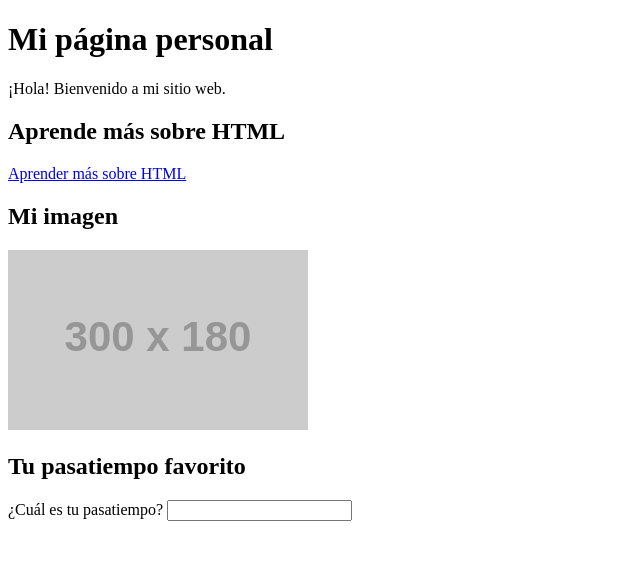
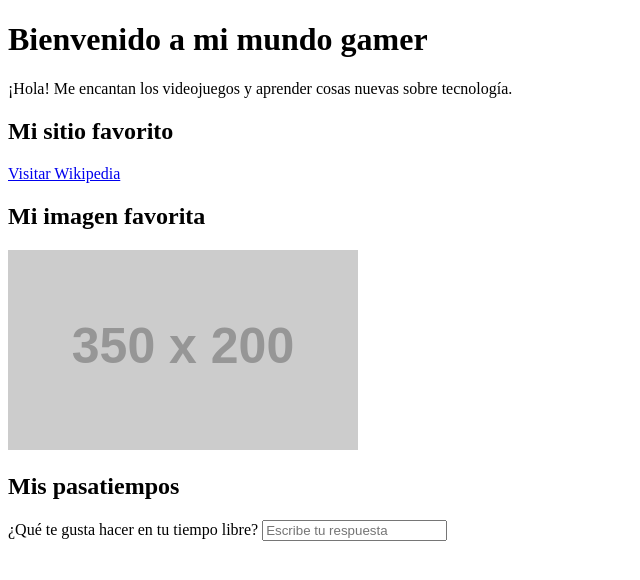
Before and after one commit to upc-pre-202620-1asi0730-8093-greentech/webdev-course-greentech, a plain HTML site: page completed-examples/lesson-4-html-images-links/lesson-4-practice-personal-page-solved.html in a window 1280 px wide. Shown: the whole page, without its empty margins (0-640 px from the left). Drawn offline with Linux system fonts and the light colour scheme; placeholder pictures from the web are drawn by us.

Commit message:
Add lesson 5 CSS materials and update lesson 4

```diff
--- a/completed-examples/lesson-4-html-images-links/lesson-4-practice-personal-page-solved.html
+++ b/completed-examples/lesson-4-html-images-links/lesson-4-practice-personal-page-solved.html
@@ -5,21 +5,35 @@
   <title>Mi página personal</title>
 </head>
 <body>
-  <h1>Mi página personal</h1>
-  <p>¡Hola! Bienvenido a mi sitio web.</p>
 
-  <h2>Aprende más sobre HTML</h2>
-  <a href="https://developer.mozilla.org/es/docs/Web/HTML"
-     target="_blank" rel="noopener noreferrer">
-    Aprender más sobre HTML
-  </a>
+<h1>Bienvenido a mi mundo gamer</h1>
 
-  <h2>Mi imagen</h2>
-  <img src="https://placehold.co/300x180/png"
-       alt="Rectángulo gris con el texto 300 x 180">
+<p>
+  ¡Hola! Me encantan los videojuegos y
+  aprender cosas nuevas sobre tecnología.
+</p>
 
-  <h2>Tu pasatiempo favorito</h2>
-  <label for="hobby">¿Cuál es tu pasatiempo?</label>
-  <input id="hobby" type="text">
+<h2>Mi sitio favorito</h2>
+
+<a href="https://www.wikipedia.org/"
+   target="_blank" rel="noopener noreferrer">
+  Visitar Wikipedia
+</a>
+
+<h2>Mi imagen favorita</h2>
+
+<img src="https://placehold.co/350x200/2563eb/ffffff?text=Videojuegos"
+     alt="Imagen azul con la palabra Videojuegos">
+
+<h2>Mis pasatiempos</h2>
+
+<label for="pasatiempo">
+  ¿Qué te gusta hacer en tu tiempo libre?
+</label>
+
+<input id="pasatiempo"
+       type="text"
+       placeholder="Escribe tu respuesta">
+
 </body>
 </html>
--- /dev/null
+++ b/completed-examples/lesson-5-css-introduction/styles.css
@@ -0,0 +1,17 @@
+
+body {
+  background-color: #f3e8ff;
+  font-family: Verdana, sans-serif;
+}
+
+.tarjeta {
+  background-color: white;
+  padding: 30px;
+  border: 2px solid #9333ea;
+  border-radius: 15px;
+}
+
+h1 {
+  color: #7e22ce;
+  text-align: center;
+}
```
Also changed, not shown: completed-examples/lesson-5-css-introduction/index.html (added, +24 -0 lines), starter-files/lesson-4-html-images-links/lesson-4-example-gamer-page.html (deleted, +0 -31 lines), starter-files/lesson-4-html-images-links/lesson-4-example-images.html (deleted, +0 -5 lines), starter-files/lesson-4-html-images-links/lesson-4-example-links.html (deleted, +0 -5 lines), starter-files/lesson-4-html-images-links/lesson-4-example-placeholder.html (deleted, +0 -15 lines), starter-files/lesson-4-html-images-links/lesson-4-example-text-input.html (deleted, +0 -2 lines), starter-files/lesson-5-css-introduction/index.html (added, +23 -0 lines), starter-files/lesson-5-css-introduction/styles.css (added, +25 -0 lines), 4 other files.
